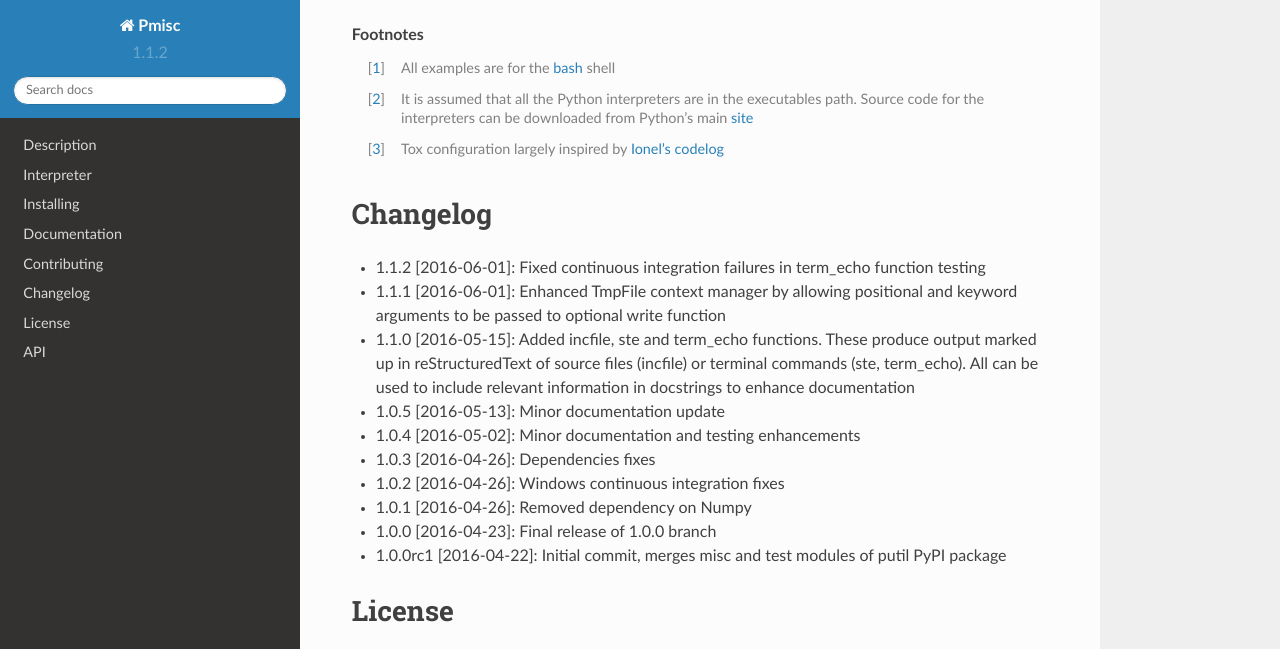
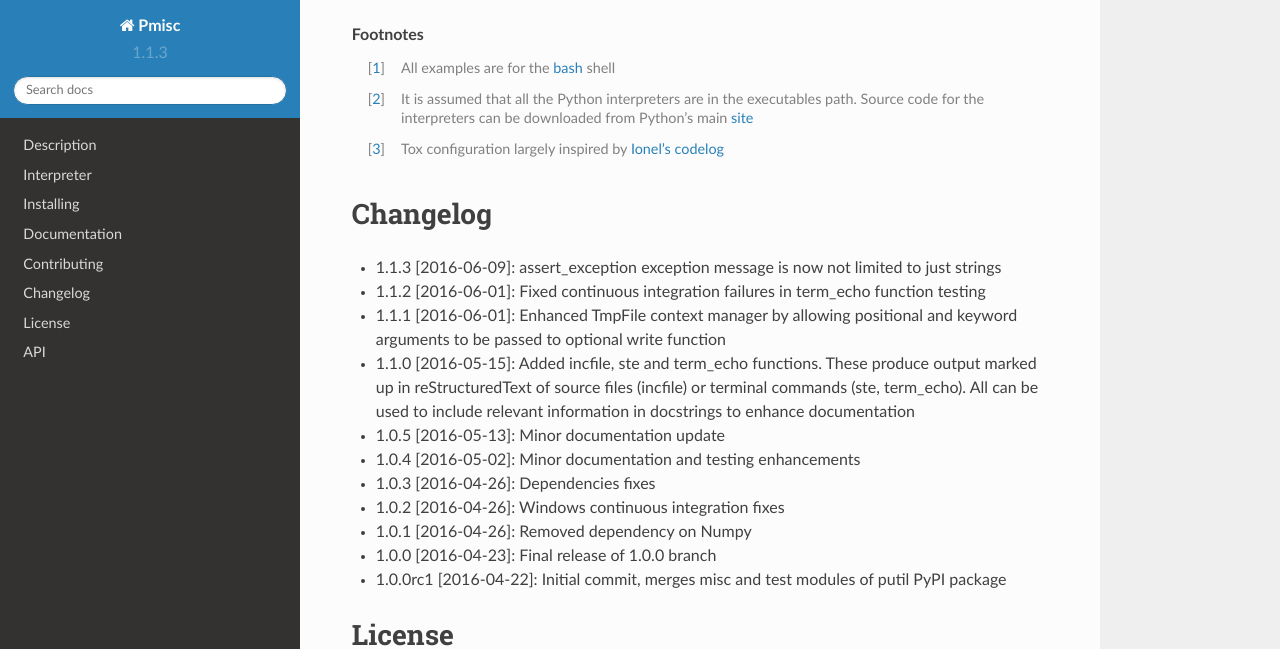
Before and after one commit to pmacosta/pmisc, a Sphinx documentation site: the page built from docs/index.rst, in a window 1280 px wide and 900 px high, scrolled down 3668 px, cut to the strip 0-649 px from the top of the window. Built offline with Sphinx 7.4.7 and the Read the Docs theme 2.0.0, drawn with Linux system fonts in a browser that asks for light colours.

Commit message:
assert_exception exception message is now not limited to just strings

```diff
--- a/CHANGELOG.rst
+++ b/CHANGELOG.rst
@@ -4,6 +4,9 @@
 
 Changelog
 =========
+
+* 1.1.3 [2016-06-09]: assert_exception exception message is now not limited to
+  just strings
 
 * 1.1.2 [2016-06-01]: Fixed continuous integration failures in term_echo
   function testing
--- a/docs/conf.py
+++ b/docs/conf.py
@@ -59,9 +59,9 @@ copyright = u'2013-2016, Pablo Acosta-Serafini'
 # built documents.
 #
 # The short X.Y version.
-version = '1.1.2'
+version = '1.1.3'
 # The full version, including alpha/beta/rc tags.
-release = '1.1.2'
+release = '1.1.3'
 
 # The language for content autogenerated by Sphinx. Refer to documentation
 # for a list of supported languages.
--- a/pmisc/version.py
+++ b/pmisc/version.py
@@ -7,7 +7,7 @@
 ###
 # Global variables
 ###
-VERSION_INFO = (1, 1, 2, 'final', 0)
+VERSION_INFO = (1, 1, 3, 'final', 0)
 
 
 ###
```
Also changed, not shown: 1 other file.
